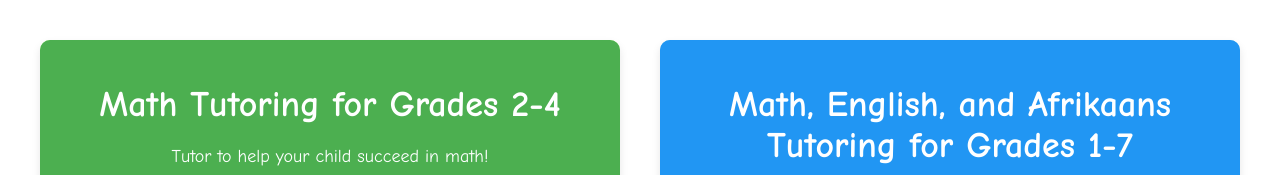
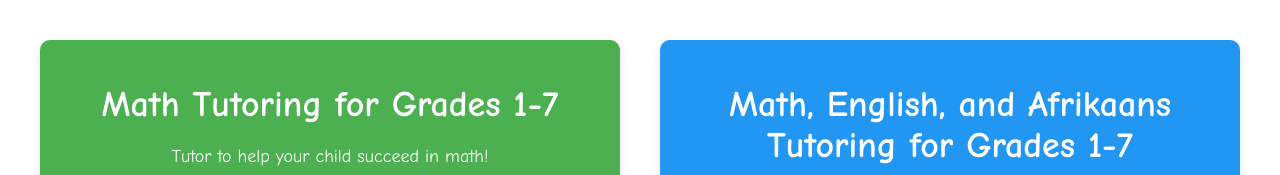
Before and after one commit to Unity-JNR/myself, a plain HTML site: page index.html in a window 1280 px wide. Shown: the top 175 px of the page. Drawn offline with nearby package versions, Linux system fonts and the light colour scheme.

Commit message:
added new info

```diff
--- a/index.html
+++ b/index.html
@@ -13,7 +13,7 @@
     <div class="unity-container">
         <div class="unity">
             <header class="animate__animated animate__slideInDown">
-                <h1>Math Tutoring for Grades 2-4</h1>
+                <h1>Math Tutoring for Grades 1-7</h1>
                 <p>Tutor to help your child succeed in math!</p>
             </header>
 
```
